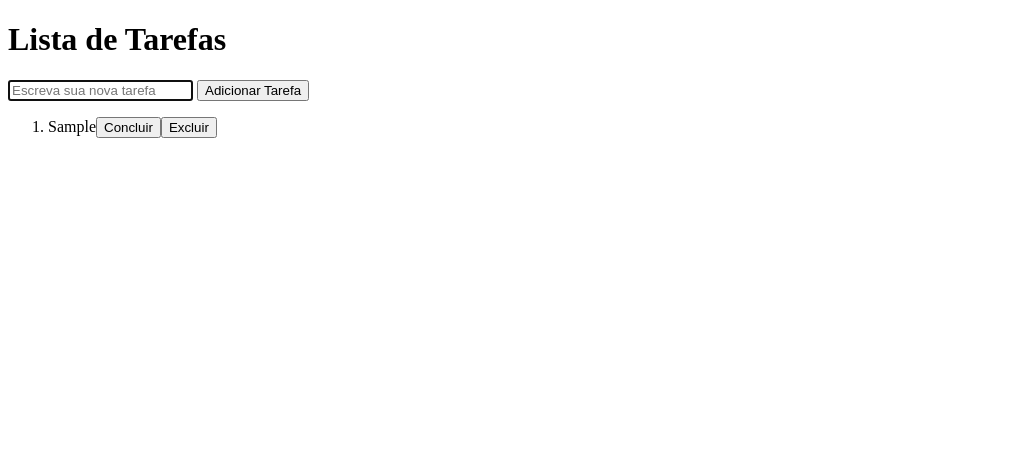
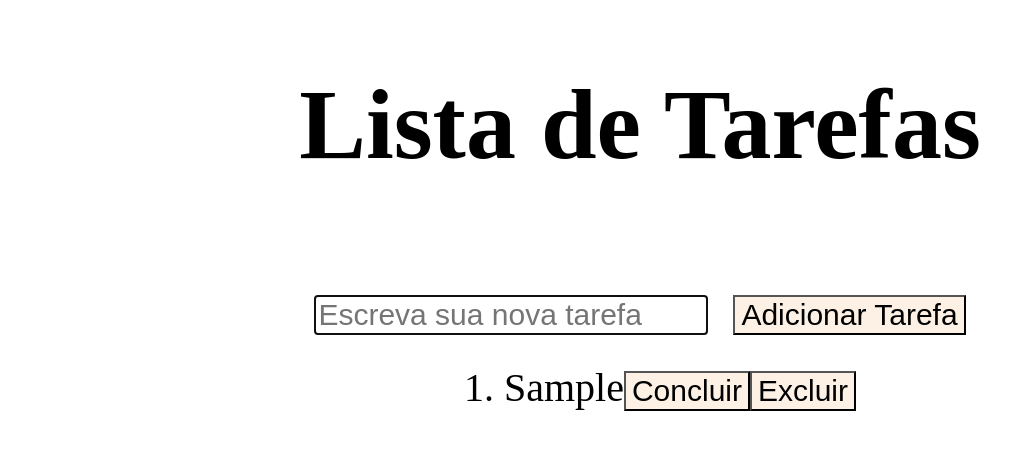
Before and after one commit to swarowskyy/25-11-2025, a plain HTML site: page index.html in a window 1280 px wide. Both pictures are taken after typing "Sample" into the empty fields and a click on the button "Adicionar Tarefa". Shown: the whole page, without its empty margins (0-1034 px from the left). Drawn offline with Linux system fonts and the light colour scheme.

Commit message:
Update index.html

```diff
--- a/index.html
+++ b/index.html
@@ -6,10 +6,39 @@
     <meta name="viewport" content="width=device-width, initial-scale=1.0">
     <title>Lista de Tarefas</title>
     <style>
-        .concluida{
+        h1{
+            text-align: center;
+            height: 100px;
+           font-size: 100px;
+        }
+        div{
+            text-align: center;
+            font-size: 100px;
+        }
+        ol {
+            text-decoration: dotted;
+            margin: 15px;
+
+            text-align:center;
+            list-style-position:inside;
+            font-size: 40px;
+
+        }
+        .concluida span {
             text-decoration: line-through;
-            color: blueviolet;
+            opacity: 0.5;
+            font-size: 40px;
+            margin-right:15px;
         }
+       input{
+        border-color: rgb(105, 70, 14);
+        font-size: 30px;
+       }
+       button{
+        background-color: rgb(252, 241, 228);
+        font-size: 30px;
+       }
+
     </style>
 </head>
 
@@ -38,6 +67,7 @@
             const area = document.createElement('area');
             area.className = area;
 
+
             const btnconcluir = document.createElement('button');
             btnconcluir.textContent = 'Concluir';
             btnconcluir.addEventListener('click', function () {
@@ -46,7 +76,7 @@
             const btnexcluir = document.createElement('button');
             btnexcluir.textContent = 'Excluir';
             btnexcluir.addEventListener('click', function () {
-            minhalista.appendChild(li);
+                minhalista.removeChild(li);
             });
 
             area.appendChild(btnconcluir);
@@ -62,7 +92,13 @@
             adicinartarefa.value = "";
             adicinartarefa.focus();
         }
-      botaotarefa.addEventListener('click',criartarefa);
+        botaotarefa.addEventListener('click', criartarefa);
+
+        adicinartarefa.addEventListener('keydown', function (e) {
+            if (e.key === 'Enter') {
+                criartarefa();
+            }
+        });
 
     </script>
 </body>
```
Lines whose indentation alone changed are shown as unchanged.
